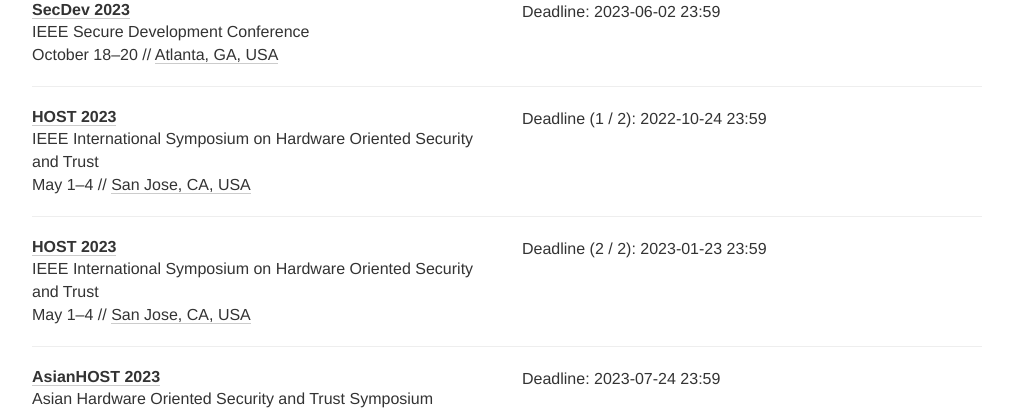
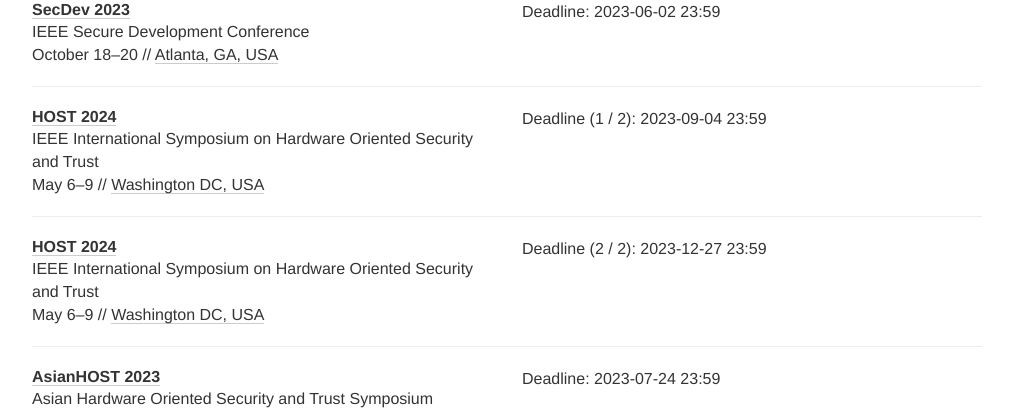
Before and after one commit to sec-deadlines/sec-deadlines.github.io, a Jekyll site: the page built from index.html, in a window 1280 px wide and 900 px high, scrolled down 8630 px. Shown: the part 152-565 px from the top of the window, without its empty margins (133-1146 px from the left). Built offline with Jekyll 4.4.1, drawn with Linux system fonts in a browser that asks for light colours; nearby versions of some CDN libraries; comment, search, counter and statistics services are not loaded; some of the changed text lies outside the part shown.

Commit message:
Miscellaneous conference updates

```diff
--- a/_data/conferences.yml
+++ b/_data/conferences.yml
@@ -275,12 +275,12 @@
 
 - name: SECRYPT
   description: International Conference on Security and Cryptography
-  year: 2023
-  link: https://secrypt.scitevents.org/ImportantDates.aspx
-  deadline: ["2023-02-23 23:59"]
-  date: July 10-12
-  place: Rome, Italy
-  tags: [CRYPTO, CONF]
+  year: 2024
+  link: https://secrypt.scitevents.org
+  deadline: ["2024-02-15 23:59"]
+  date: July 8-10
+  place: Dijon, France
+  tags: [SEC, CRYPTO, CONF]
 
 - name: AFRICACRYPT
   description: International Conference on Cryptography Africa
@@ -325,8 +325,8 @@
     - "%y-01-15 23:59"
     - "%y-04-15 23:59"
   comment: Rolling deadline every quarter
-  date: September
-  place: TBD
+  date: September 4-7
+  place: Halifax, Canada
   tags: [CRYPTO, CONF]
 
 # Networks and systems, applications
@@ -541,13 +541,13 @@
 
 - name: HOST
   description: IEEE International Symposium on Hardware Oriented Security and Trust
-  year: 2023
+  year: 2024
   link: http://www.hostsymposium.org/
   deadline:
-    - "2022-10-24 23:59"
-    - "2023-01-23 23:59"
-  date: May 1-4
-  place: San Jose, CA, USA
+    - "2023-09-04 23:59"
+    - "2023-12-27 23:59"
+  date: May 6-9
+  place: Washington DC, USA
   tags: [SEC, CONF]
 
 - name: AsianHOST
@@ -697,11 +697,11 @@
 
 - name: SafeThings
   description: IEEE/ACM Internet of Safe Things
-  year: 2023
-  link: https://safe-things-2023.github.io/
-  deadline: ["2023-02-04 23:59"]
-  date: May 9
-  place: San Antonio, Texas, USA
+  year: 2024
+  link: https://safe-things-2024.github.io/
+  deadline: ["2024-02-06 23:59"]
+  date: May 23
+  place: San Francisco, CA, USA
   tags: [SEC, PRIV, SHOP]
 
 - name: SILM
```
